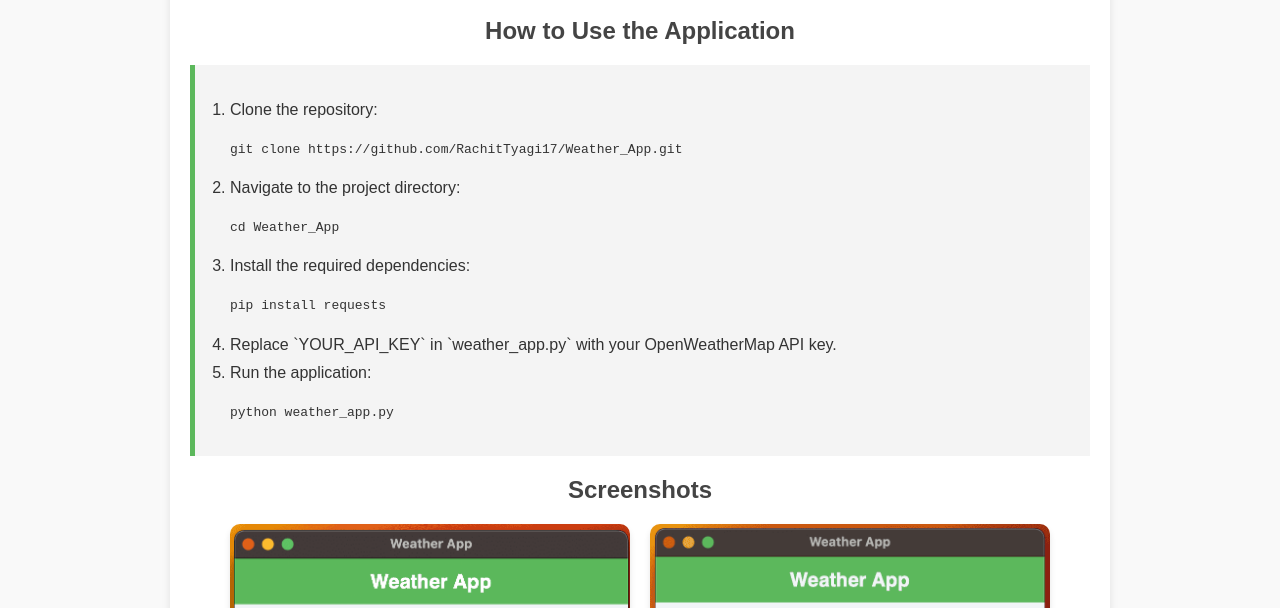
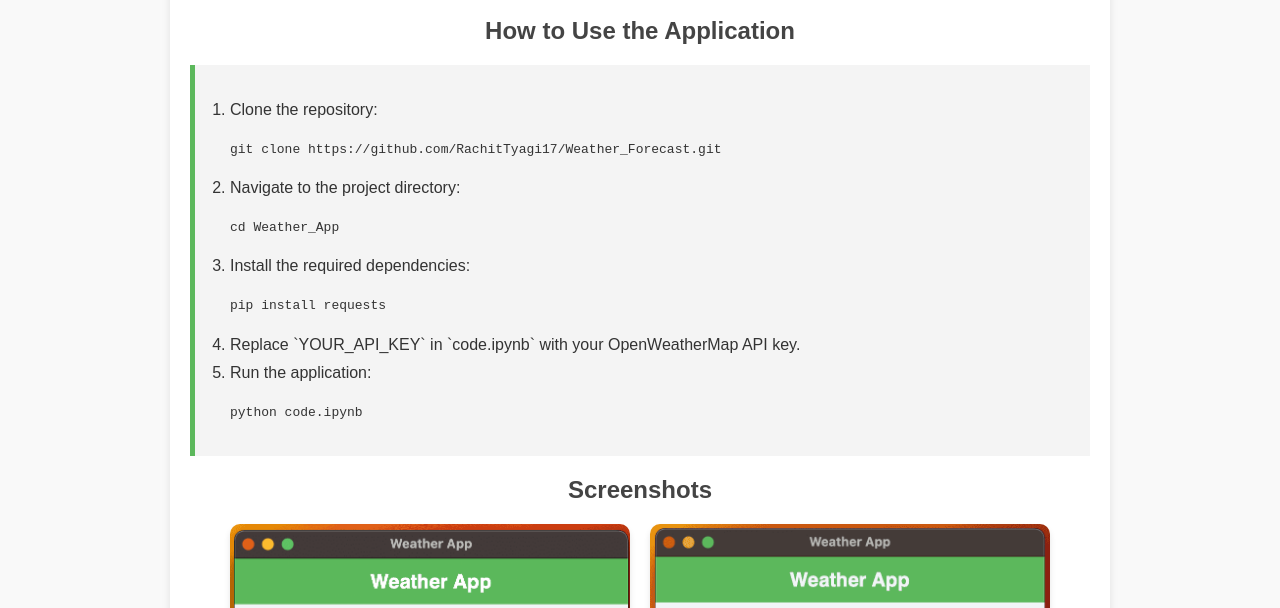
Before and after one commit to RachitTyagi17/Weather_Forecast, a plain HTML site: page index.html in a window 1280 px wide. Shown: the part 192-800 px from the top of the page. Drawn offline with Linux system fonts and the light colour scheme.

Commit message:
updated repo name in index.html

```diff
--- a/index.html
+++ b/index.html
@@ -88,7 +88,7 @@
         <div class="instructions">
             <ol>
                 <li>Clone the repository:
-                    <pre><code>git clone https://github.com/RachitTyagi17/Weather_App.git</code></pre>
+                    <pre><code>git clone https://github.com/RachitTyagi17/Weather_Forecast.git</code></pre>
                 </li>
                 <li>Navigate to the project directory:
                     <pre><code>cd Weather_App</code></pre>
@@ -96,9 +96,9 @@
                 <li>Install the required dependencies:
                     <pre><code>pip install requests</code></pre>
                 </li>
-                <li>Replace `YOUR_API_KEY` in `weather_app.py` with your OpenWeatherMap API key.</li>
+                <li>Replace `YOUR_API_KEY` in `code.ipynb` with your OpenWeatherMap API key.</li>
                 <li>Run the application:
-                    <pre><code>python weather_app.py</code></pre>
+                    <pre><code>python code.ipynb</code></pre>
                 </li>
             </ol>
         </div>
@@ -114,7 +114,7 @@
         <h2>Project Repository</h2>
         <p>
             The source code for this project is available on GitHub. Click the link below to view the repository:
-            <a href="https://github.com/RachitTyagi17/Weather_App.git" target="_blank">Weather App Repository</a>
+            <a href="https://github.com/RachitTyagi17/Weather_Forecast.git" target="_blank">Weather App Repository</a>
         </p>
     </div>
 
```
